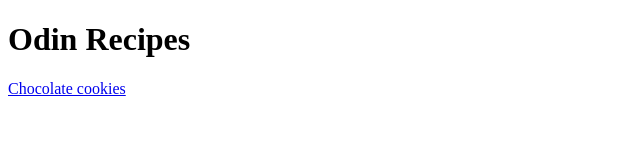
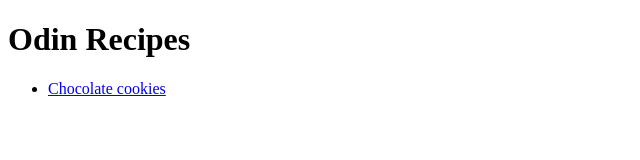
Before and after one commit to Sxpres/odin-recipes, a plain HTML site: page index.html in a window 1280 px wide. Shown: the whole page, without its empty margins (0-640 px from the left). Drawn offline with Linux system fonts and the light colour scheme.

Commit message:
add unnordened list of recipes

```diff
--- a/index.html
+++ b/index.html
@@ -9,6 +9,8 @@
     <body>
         <h1>Odin Recipes</h1>
 
-        <a href="./recipes/cookies.html">Chocolate cookies</a>
+        <ul>
+            <li><a href="./recipes/cookies.html">Chocolate cookies</a></li>
+        </ul>
     </body>
 </html>
```
